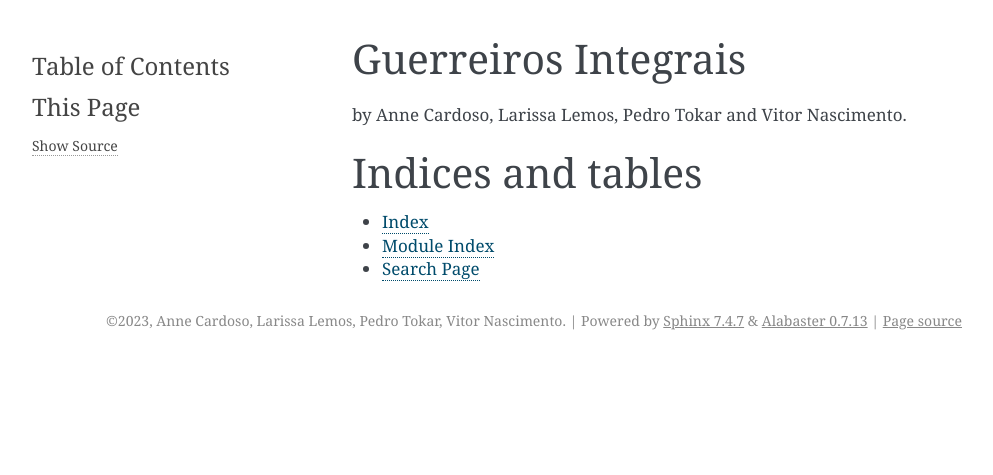
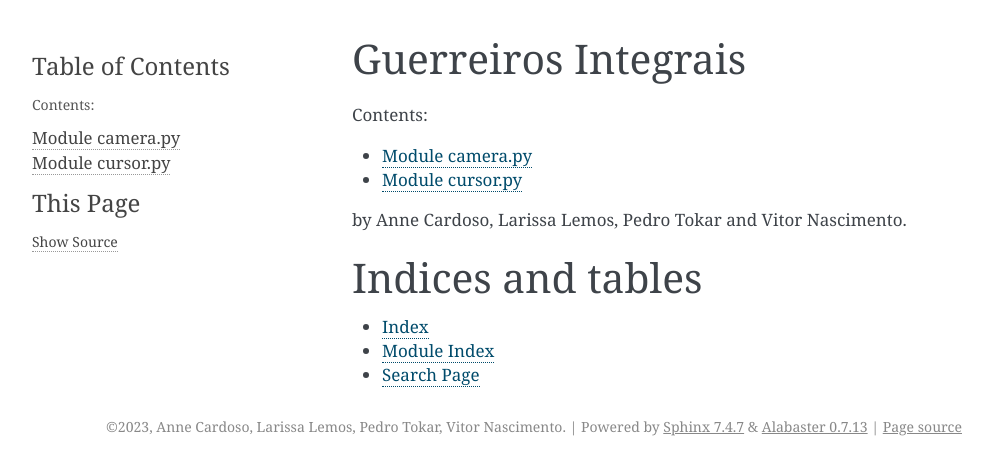
Before and after one commit to vitor-n/trabalho-lp-a2, a Sphinx documentation site: the page built from docs/source/index.rst, in a window 1280 px wide. Shown: the top 475 px of the page, without its empty margins (148-1141 px from the left). Built offline with Sphinx 7.4.7, drawn with Linux system fonts in a browser that asks for light colours.

Commit message:
Add shpinx pages to cursor and camera

```diff
--- /dev/null
+++ b/docs/source/camera_doc.rst
@@ -0,0 +1,6 @@
+.. _camera_doc:
+
+Module camera.py
+==========================
+.. automodule:: src.camera
+   :members:
--- /dev/null
+++ b/docs/source/cursor_doc.rst
@@ -0,0 +1,6 @@
+.. _cursor_doc:
+
+Module cursor.py
+==========================
+.. automodule:: src.cursor
+   :members:
--- a/docs/source/index.rst
+++ b/docs/source/index.rst
@@ -10,6 +10,9 @@ Guerreiros Integrais
    :maxdepth: 0
    :caption: Contents:
 
+   camera_doc
+   cursor_doc
+
 by Anne Cardoso, Larissa Lemos, Pedro Tokar and Vitor Nascimento.
 
 Indices and tables
```
Also changed, not shown: 1 other file.
